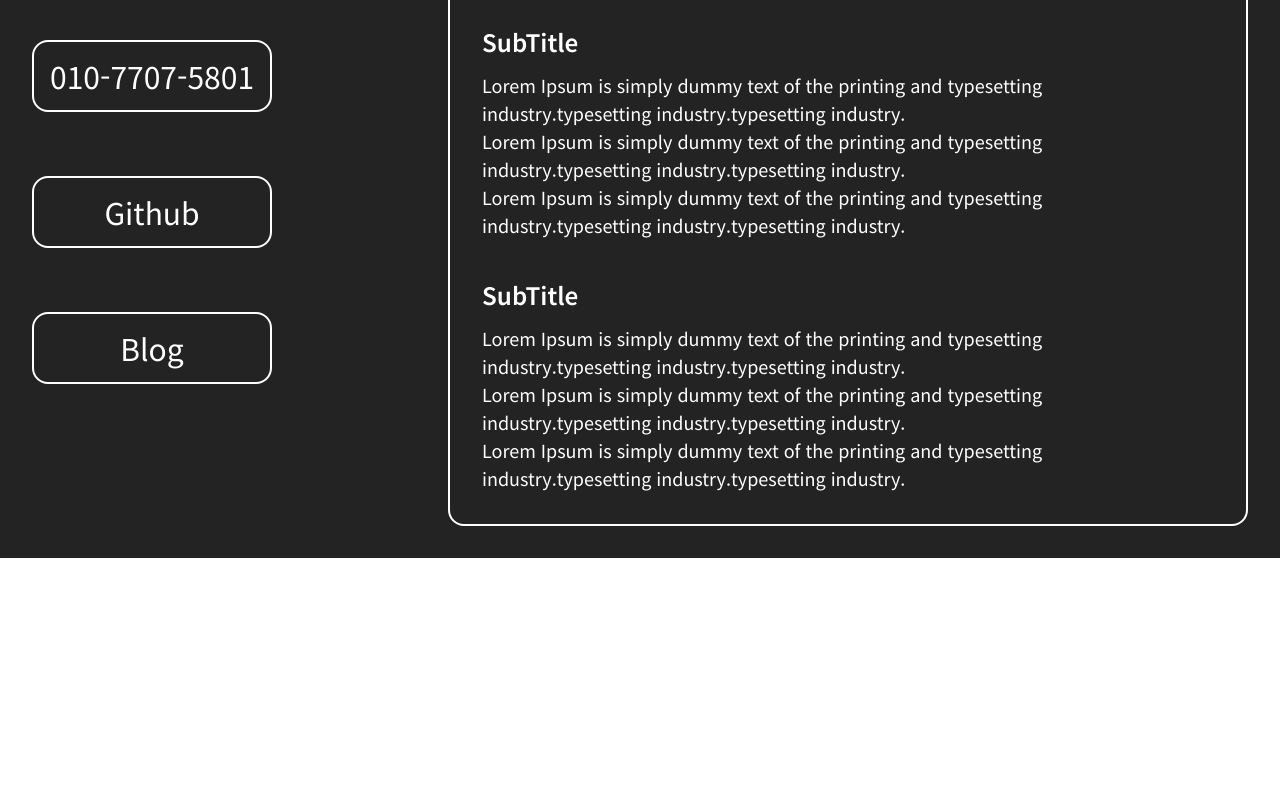
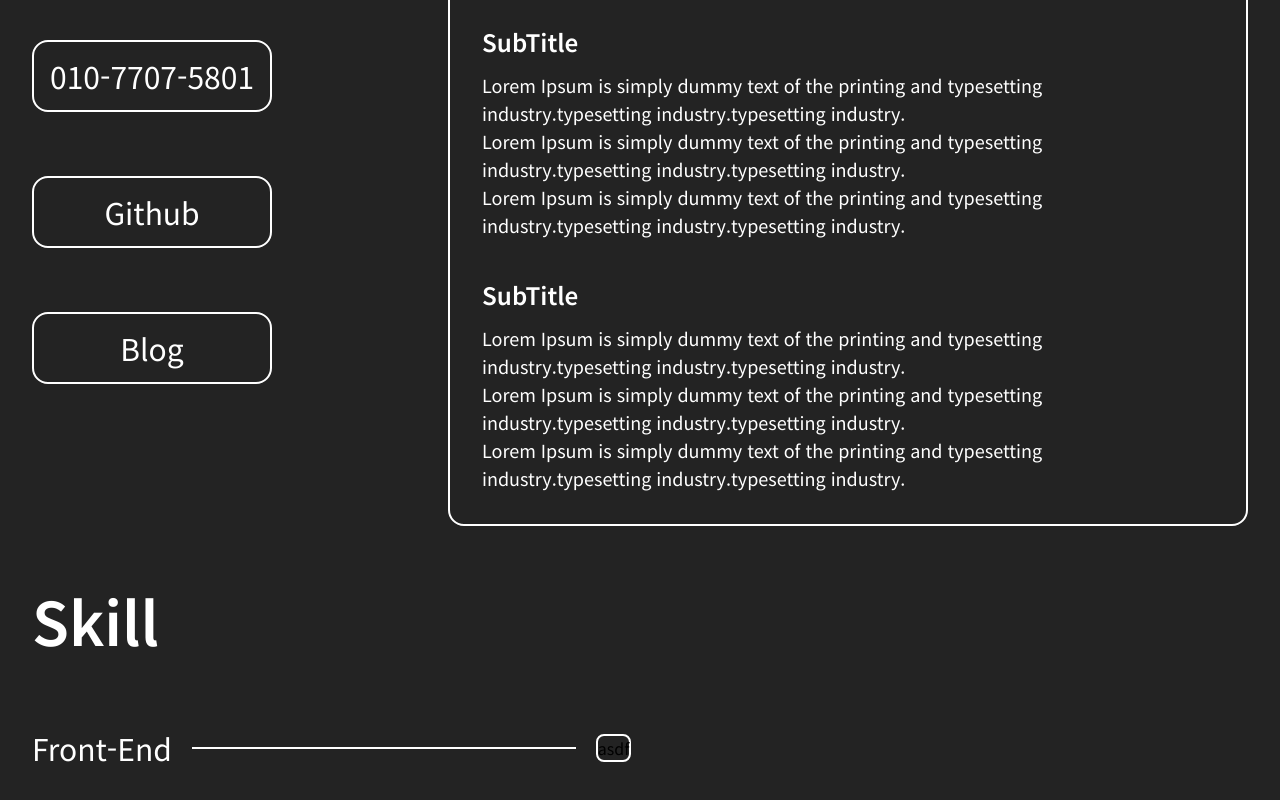
Before and after one commit to cokid1998/portfolio, a Next.js app: page / in a window 1280 px wide. Shown: the part 1068-1868 px from the top of the page. Before the commit the page ends 1626 px from the top, so only its background shows below. Built offline with nearby package versions, Linux system fonts and the light colour scheme.

Commit message:
style: Add background image

```diff
--- a/src/components/IntroSection/index.tsx
+++ b/src/components/IntroSection/index.tsx
@@ -1,6 +1,6 @@
 import tw from "tailwind-styled-components";
 
-export default function Section1() {
+export default function IntroSection() {
   return (
     <FirstSectionContainer>
       <TypoWrapper>
@@ -22,8 +22,8 @@ export default function Section1() {
 }
 
 const FirstSectionContainer = tw.section`
+  bg-IntroSection
   min-h-screen
-  bg-grayBg
   flex
   justify-center
   items-center
--- /dev/null
+++ b/src/components/Skill/index.tsx
@@ -0,0 +1,45 @@
+import tw from "tailwind-styled-components";
+import { Container, Title } from "@/components/StyledComponents";
+const Skill = () => {
+  return (
+    <Container>
+      <Title>Skill</Title>
+
+      <SkillWrap>
+        <SkillBox>
+          <SkillTypeTxt>Front-End</SkillTypeTxt>
+          <HorizontalHr />
+          <StackBox>asdf</StackBox>
+        </SkillBox>
+      </SkillWrap>
+    </Container>
+  );
+};
+
+const SkillWrap = tw.div``;
+
+const SkillBox = tw.div`
+  flex
+  gap-5
+  items-center
+`;
+
+const HorizontalHr = tw.hr`
+  border-t-2
+  border-blue-900
+  w-96
+  border-white
+`;
+
+const StackBox = tw.div`
+  border-2
+  border-white
+  rounded-lg
+`;
+
+const SkillTypeTxt = tw.h3`
+  text-3xl
+  text-white
+`;
+
+export default Skill;
--- a/src/pages/index.tsx
+++ b/src/pages/index.tsx
@@ -1,11 +1,13 @@
 import IntroSection from "@/components/IntroSection";
 import AboutMe from "@/components/AboutMe";
+import Skill from "@/components/Skill";
 
 export default function Home() {
   return (
     <main>
       <IntroSection />
       <AboutMe />
+      <Skill />
     </main>
   );
 }
--- a/tailwind.config.ts
+++ b/tailwind.config.ts
@@ -17,6 +17,7 @@ const config: Config = {
       grayBg: "#515151",
       white: "#FFFFFF",
     },
+    backgroundImage: {},
   },
   plugins: [],
 };
```
Also changed, not shown: src/assets/images/background-image.jpg (added).
